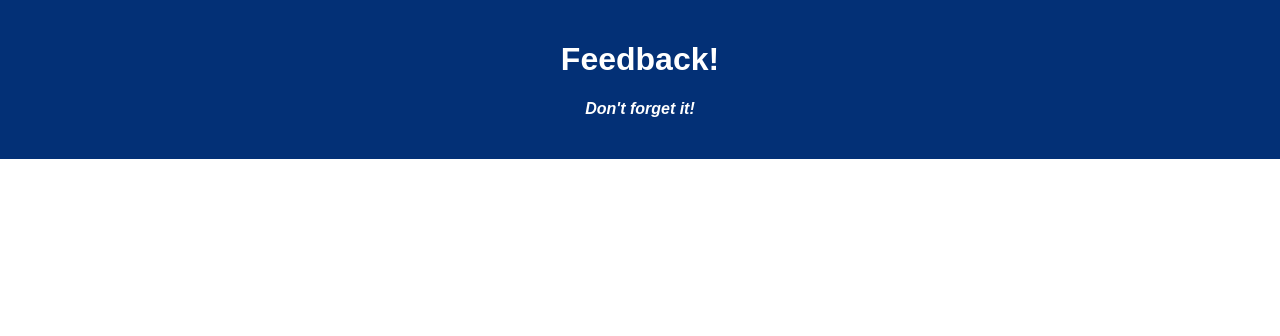
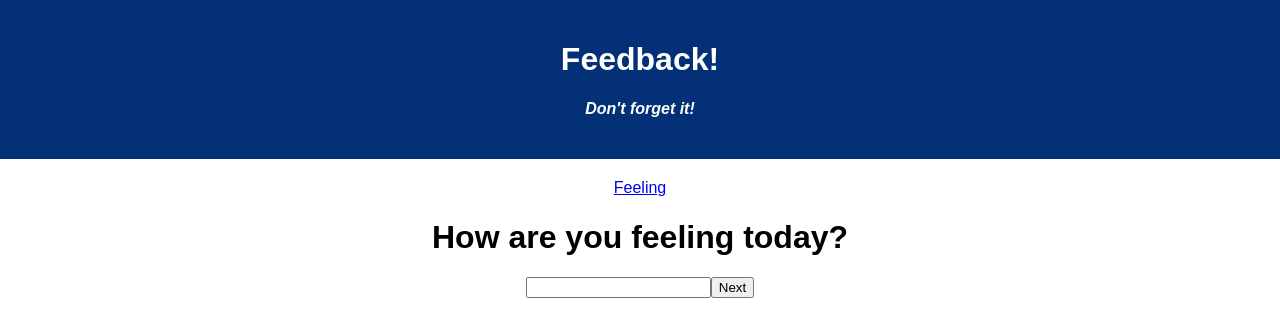
Before and after one commit to michaelshaleen/Feeback-Loop, a React (Create React App) app: page /#/Feeling in a window 1280 px wide. Shown: the top 336 px of the page. Built offline with nearby package versions, Linux system fonts and the light colour scheme.

Commit message:
Feeling is up, working on navigating to understanding page

```diff
--- a/package.json
+++ b/package.json
@@ -9,7 +9,9 @@
     "pg": "^8.2.1",
     "react": "^17.0.1",
     "react-dom": "^17.0.1",
-    "react-scripts": "^4.0.1"
+    "react-router-dom": "^5.2.0",
+    "react-scripts": "^4.0.1",
+    "redux": "^4.0.5"
   },
   "devDependencies": {
     "nodemon": "^1.18.5"
--- a/src/components/App/App.jsx
+++ b/src/components/App/App.jsx
@@ -1,6 +1,8 @@
 import React from 'react';
 import axios from 'axios';
 import './App.css';
+import { HashRouter as Router, Route, Link } from 'react-router-dom';
+import Feeling from '../Feeling/Feeling';
 
 function App() {
 
@@ -10,6 +12,18 @@ function App() {
         <h1 className='App-title'>Feedback!</h1>
         <h4>Don't forget it!</h4>
       </header>
+
+      <Router>
+          <nav>
+              <Link to='/Feeling'>Feeling</Link>
+          </nav>
+
+
+      {/* TODO place Router, Route, and Links */}
+          <Route path='/Feeling' exact>
+            <Feeling />
+          </Route>
+      </Router>
     </div>
   );
 }
--- /dev/null
+++ b/src/components/Feeling/Feeling.jsx
@@ -0,0 +1,30 @@
+import {useState, useEffect} from 'react';
+import { HashRouter as Router, Route, Link, useHistory} from 'react-router-dom';
+
+
+function Feeling() {
+  const history = useHistory();//use as a variable to .push
+
+
+
+  const nextButton = () => {//when clicked to this
+    console.log("nextButton")
+    history.push('/')//bring me to page ___
+
+  }
+
+  return (
+    <>
+    <h1>How are you feeling today?</h1>
+
+    <input
+    type="number"
+    />
+
+    <button onClick={nextButton}>Next</button>
+
+    </>
+    )
+}
+
+export default Feeling;
```
Also changed, not shown: 2 other files (tests, documents, lock files or other folders).
